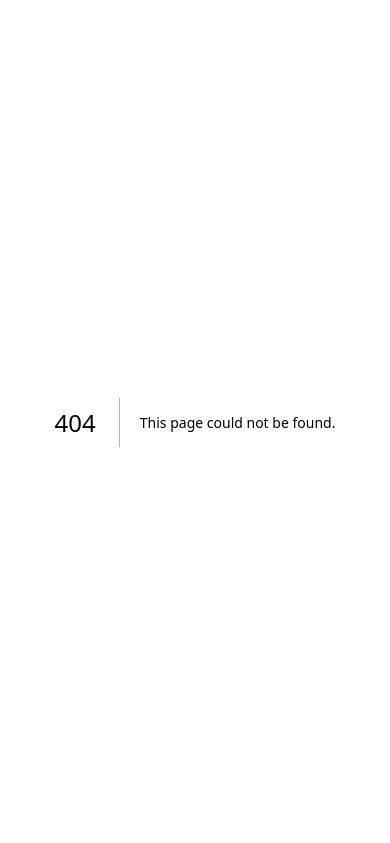
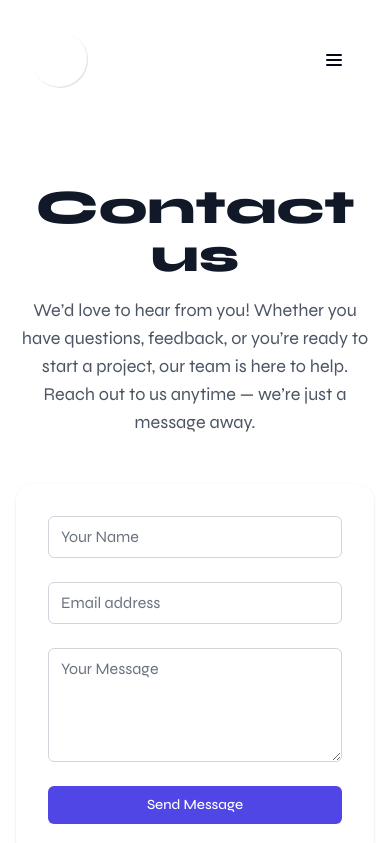
Before and after one commit to afnanahmadtariq/Devstract, a Next.js app: page /contactus in a window 390 px wide. Before the commit this address had no page. Shown: the top 843 px of the page. Built offline with nearby package versions, Linux system fonts and the light colour scheme.

Commit message:
Add Contact Us page and link from navigation
Created a new Contact Us page with a contact form at /contactus. Updated the navigation component to link the 'Contact Us' button to the new page for both desktop and mobile views.

```diff
--- /dev/null
+++ b/app/contactus/page.tsx
@@ -0,0 +1,46 @@
+import React from 'react';
+import Navigation from '@/components/navigation'
+import Footer from '@/components/footer'
+
+export default function ContactUsPage() {
+  return (
+    <>
+      <Navigation />
+      <main className="flex flex-col min-h-[70vh] bg-white dark:bg-gray-900">
+        <section className="flex flex-col items-center justify-center py-16 px-4">
+          <h1 className="text-5xl md:text-6xl font-extrabold text-gray-900 dark:text-white mb-4 text-center">Contact us</h1>
+          <p className="text-lg md:text-xl text-gray-600 dark:text-gray-300 max-w-2xl text-center mb-12">
+            We’d love to hear from you! Whether you have questions, feedback, or you’re ready to start a project, our team is here to help. Reach out to us anytime — we’re just a message away.
+          </p>
+          <div className="w-full flex flex-col md:flex-row justify-center items-stretch gap-8 max-w-4xl">
+            {/* Left Side (empty or add info later) */}
+            <div className="flex-1 bg-gray-50 dark:bg-gray-800 rounded-2xl shadow p-8 hidden md:block" />
+            {/* Right Side (Form) */}
+            <div className="flex-1 bg-white dark:bg-gray-800 rounded-2xl shadow p-8">
+              <form className="space-y-6">
+                <div>
+                  <label htmlFor="name" className="sr-only">Name</label>
+                  <input id="name" name="name" type="text" autoComplete="name" required className="appearance-none rounded-md relative block w-full px-3 py-2 border border-gray-300 dark:border-gray-700 placeholder-gray-500 dark:placeholder-gray-400 text-gray-900 dark:text-white bg-white dark:bg-gray-800 focus:outline-none focus:ring-indigo-500 focus:border-indigo-500 focus:z-10 sm:text-sm" placeholder="Your Name" />
+                </div>
+                <div>
+                  <label htmlFor="email" className="sr-only">Email address</label>
+                  <input id="email" name="email" type="email" autoComplete="email" required className="appearance-none rounded-md relative block w-full px-3 py-2 border border-gray-300 dark:border-gray-700 placeholder-gray-500 dark:placeholder-gray-400 text-gray-900 dark:text-white bg-white dark:bg-gray-800 focus:outline-none focus:ring-indigo-500 focus:border-indigo-500 focus:z-10 sm:text-sm" placeholder="Email address" />
+                </div>
+                <div>
+                  <label htmlFor="message" className="sr-only">Message</label>
+                  <textarea id="message" name="message" rows={4} required className="appearance-none rounded-md relative block w-full px-3 py-2 border border-gray-300 dark:border-gray-700 placeholder-gray-500 dark:placeholder-gray-400 text-gray-900 dark:text-white bg-white dark:bg-gray-800 focus:outline-none focus:ring-indigo-500 focus:border-indigo-500 focus:z-10 sm:text-sm" placeholder="Your Message" />
+                </div>
+                <div>
+                  <button type="submit" className="group relative w-full flex justify-center py-2 px-4 border border-transparent text-sm font-medium rounded-md text-white bg-indigo-600 hover:bg-indigo-700 focus:outline-none focus:ring-2 focus:ring-offset-2 focus:ring-indigo-500">
+                    Send Message
+                  </button>
+                </div>
+              </form>
+            </div>
+          </div>
+        </section>
+      </main>
+      <Footer />
+    </>
+  );
+}
--- a/components/navigation.tsx
+++ b/components/navigation.tsx
@@ -62,9 +62,11 @@ export default function Navigation() {
         </button>
 
         {/* Contact Us Button (Desktop) */}
+        <Link href="/contactus" passHref legacyBehavior>
           <Button className="contact-button text-white px-6 py-5 font-syne font-light rounded-full border-0 hidden md:inline-flex">
             Contact Us
           </Button>
+        </Link>
       </div>
 
       {/* Mobile Menu Overlay */}
@@ -97,9 +99,11 @@ export default function Navigation() {
               </nav>
             </div>
             <div className="p-8">
+              <Link href="/contactus" passHref legacyBehavior>
                 <Button className="contact-button w-full text-white px-6 py-5 font-syne font-light rounded-full border-0">
                   Contact Us
                 </Button>
+              </Link>
             </div>
           </div>
         </div>
```
Lines whose indentation alone changed are shown as unchanged.
